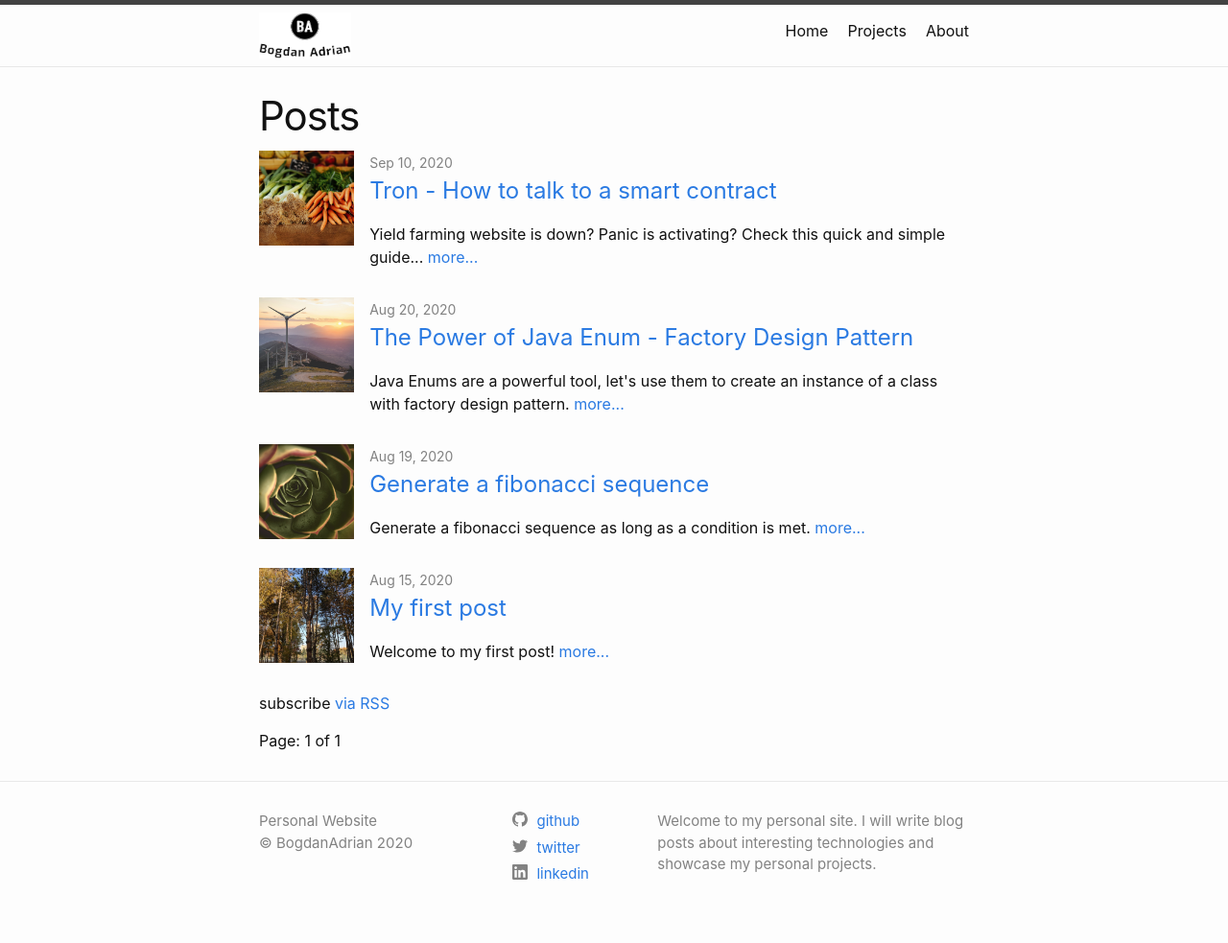
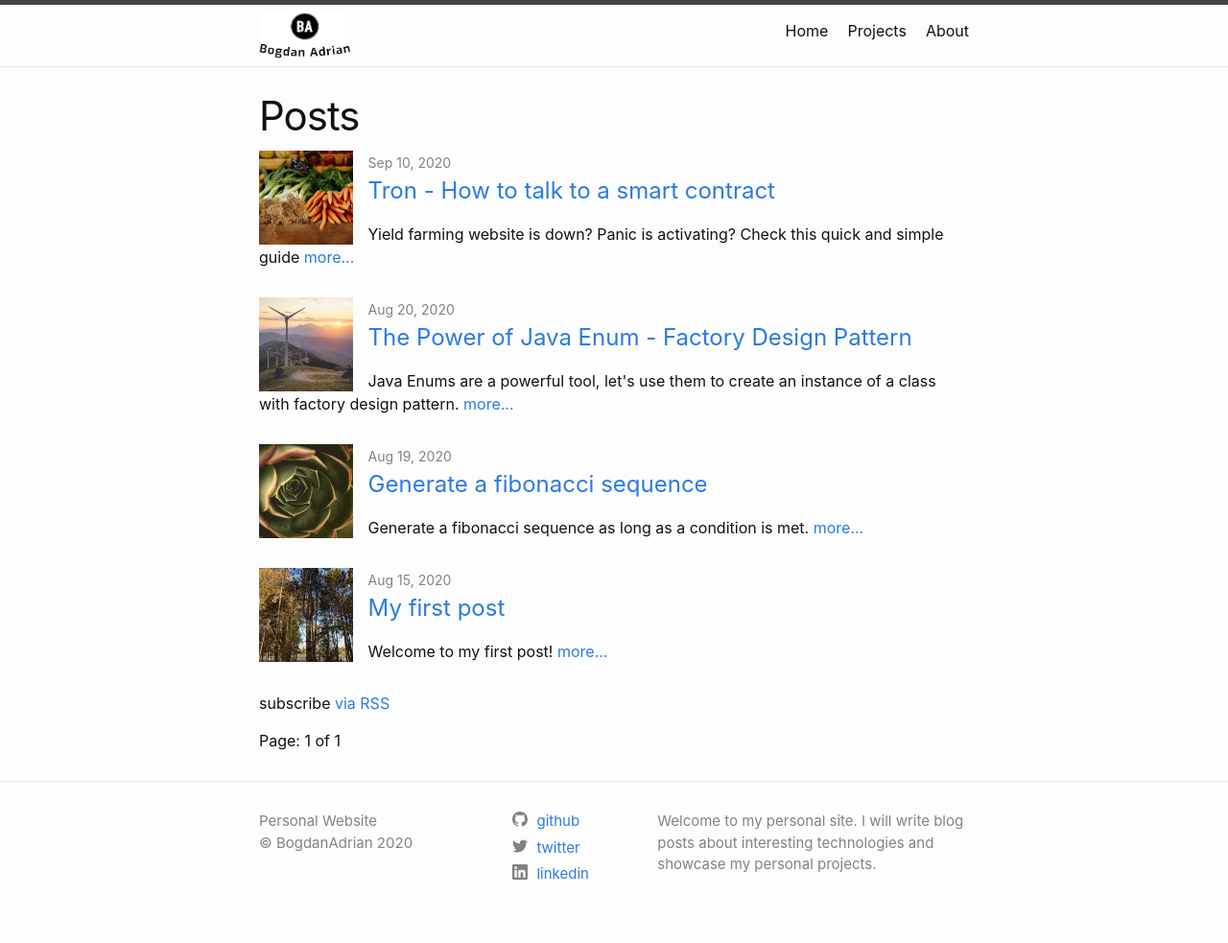
Before and after one commit to BogdanAdrian11/bogdanadrian11.github.io, a Jekyll site: the page built from index.html, in a window 1280 px wide. Shown: the whole page at 96% size. Built offline with Jekyll 4.4.1, drawn with Linux system fonts in a browser that asks for light colours; the list of posts is cut into pages by our own code.

Commit message:
Fix blog roll images size.

```diff
--- a/_sass/minima/_layout.scss
+++ b/_sass/minima/_layout.scss
@@ -255,8 +255,8 @@
 }
 
 .blog-roll-image {
-  width: 6.2rem;
-  height: 6.2rem;
+  width: 6.1rem;
+  height: 6.1rem;
   object-fit: cover;
   float: left;
   margin-right: 1rem;
```
Also changed, not shown: _posts/crypto/2020-09-10-tron-smart-contracts.md (+1 -1 lines).
